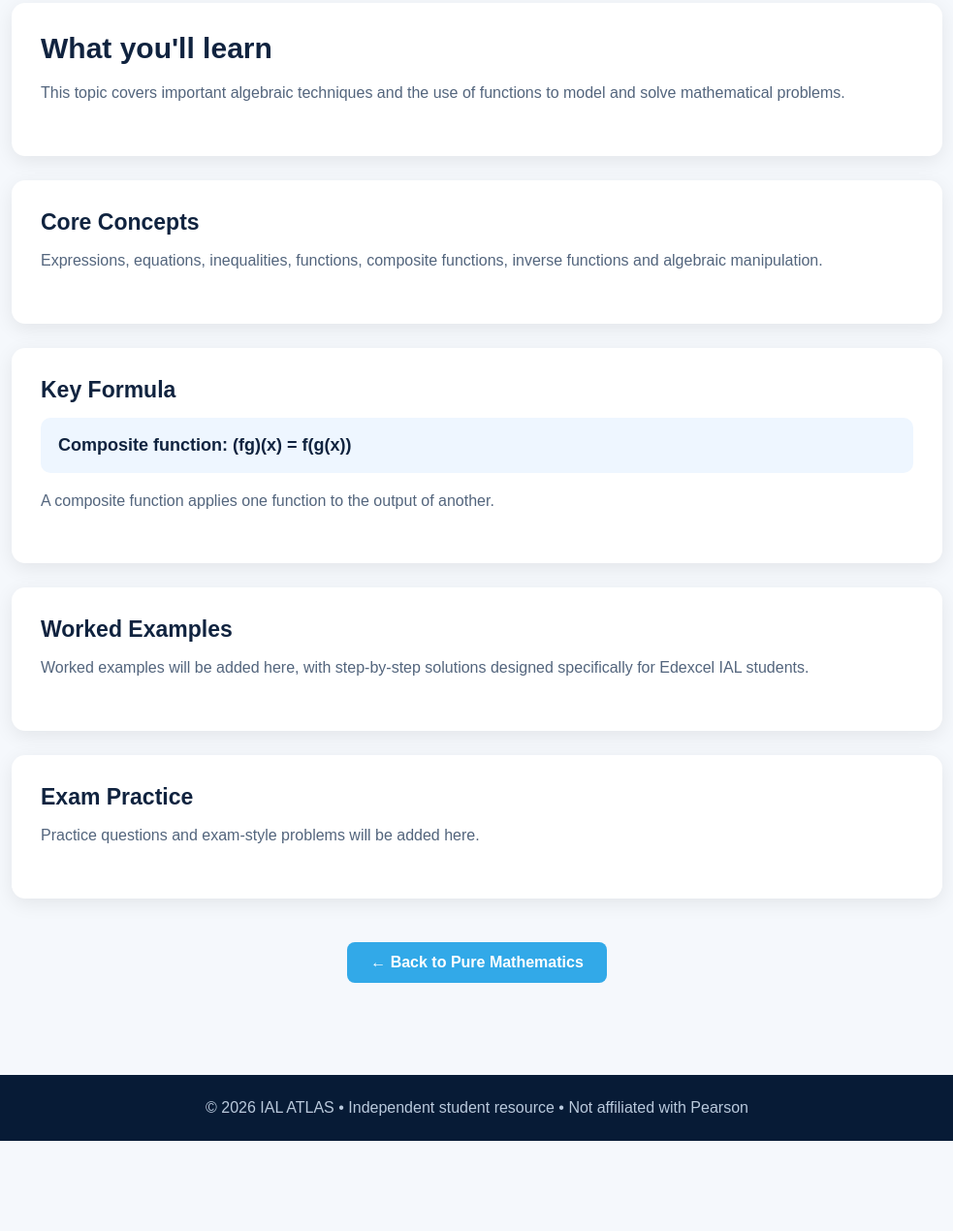
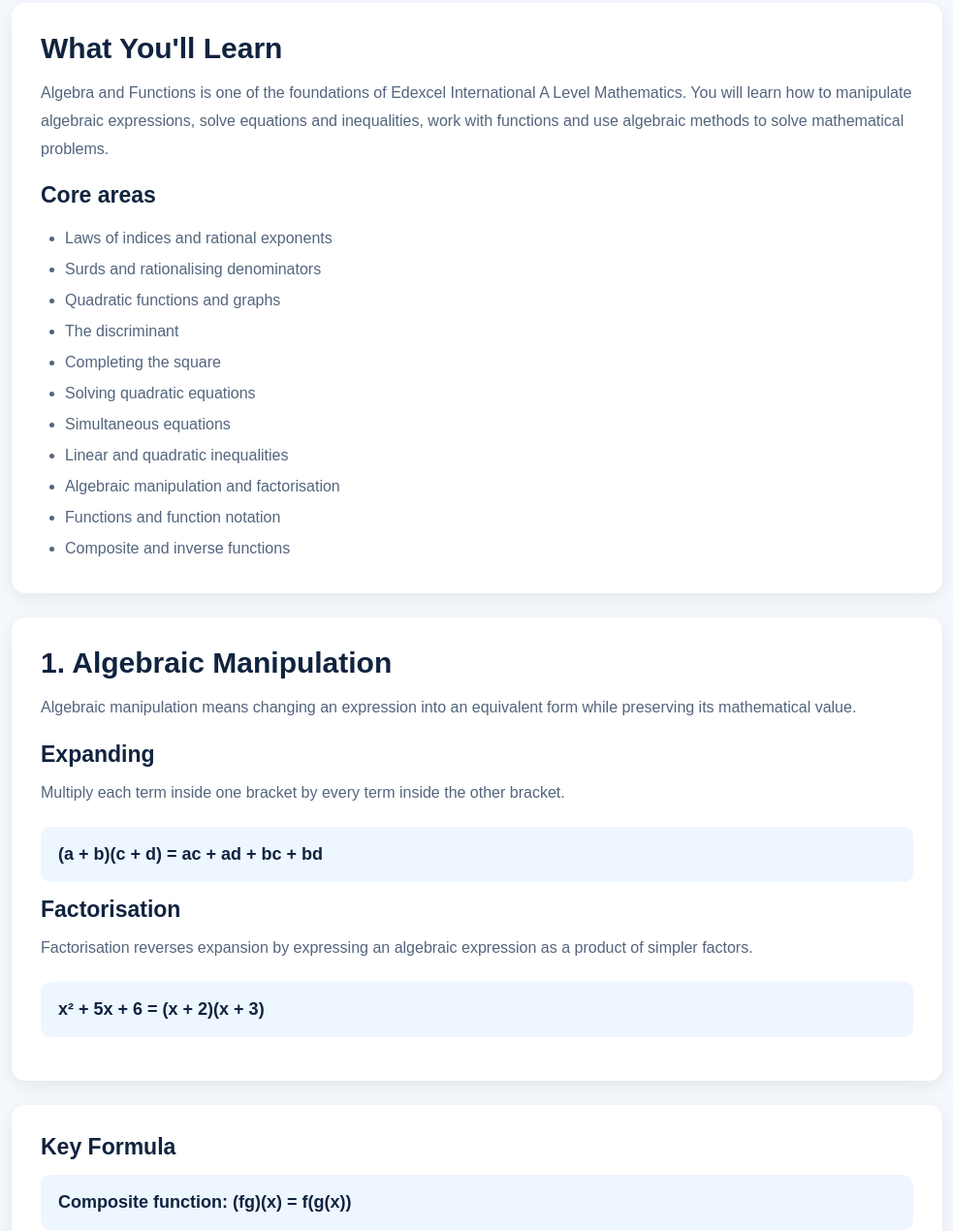
Before and after one commit to skskarmakar334-create/ialatlas.github.io, a plain HTML site: page algebra-functions.html in a window 1280 px wide. Shown: the part 355-1625 px from the top of the page at 97% size, without its empty margins (148-1131 px from the left). Before the commit the page ends 1532 px from the top, so only its background shows below. Drawn offline with Linux system fonts and the light colour scheme.

Commit message:
Update algebra-functions.html

```diff
--- a/algebra-functions.html
+++ b/algebra-functions.html
@@ -144,23 +144,63 @@
 
    <div class="topic-card">
 
-        <h2>What you'll learn</h2>
+    <h2>What You'll Learn</h2>
 
     <p>
-            This topic covers important algebraic techniques and the use of
-            functions to model and solve mathematical problems.
+        Algebra and Functions is one of the foundations of Edexcel
+        International A Level Mathematics. You will learn how to manipulate
+        algebraic expressions, solve equations and inequalities, work with
+        functions and use algebraic methods to solve mathematical problems.
     </p>
+
+    <h3>Core areas</h3>
+
+    <ul style="line-height: 2; color: #53657d; margin-top: 15px; padding-left: 25px;">
+        <li>Laws of indices and rational exponents</li>
+        <li>Surds and rationalising denominators</li>
+        <li>Quadratic functions and graphs</li>
+        <li>The discriminant</li>
+        <li>Completing the square</li>
+        <li>Solving quadratic equations</li>
+        <li>Simultaneous equations</li>
+        <li>Linear and quadratic inequalities</li>
+        <li>Algebraic manipulation and factorisation</li>
+        <li>Functions and function notation</li>
+        <li>Composite and inverse functions</li>
+    </ul>
 
 </div>
 
    <div class="topic-card">
 
-        <h3>Core Concepts</h3>
+    <h2>1. Algebraic Manipulation</h2>
 
     <p>
-            Expressions, equations, inequalities, functions, composite functions,
-            inverse functions and algebraic manipulation.
+        Algebraic manipulation means changing an expression into an equivalent
+        form while preserving its mathematical value.
     </p>
+
+    <h3>Expanding</h3>
+
+    <p>
+        Multiply each term inside one bracket by every term inside the other
+        bracket.
+    </p>
+
+    <div class="formula">
+        (a + b)(c + d) = ac + ad + bc + bd
+    </div>
+
+    <h3>Factorisation</h3>
+
+    <p>
+        Factorisation reverses expansion by expressing an algebraic expression
+        as a product of simpler factors.
+    </p>
+
+    <div class="formula">
+        x² + 5x + 6 = (x + 2)(x + 3)
+    </div>
 
 </div>
 
```
Lines whose indentation alone changed are shown as unchanged.
